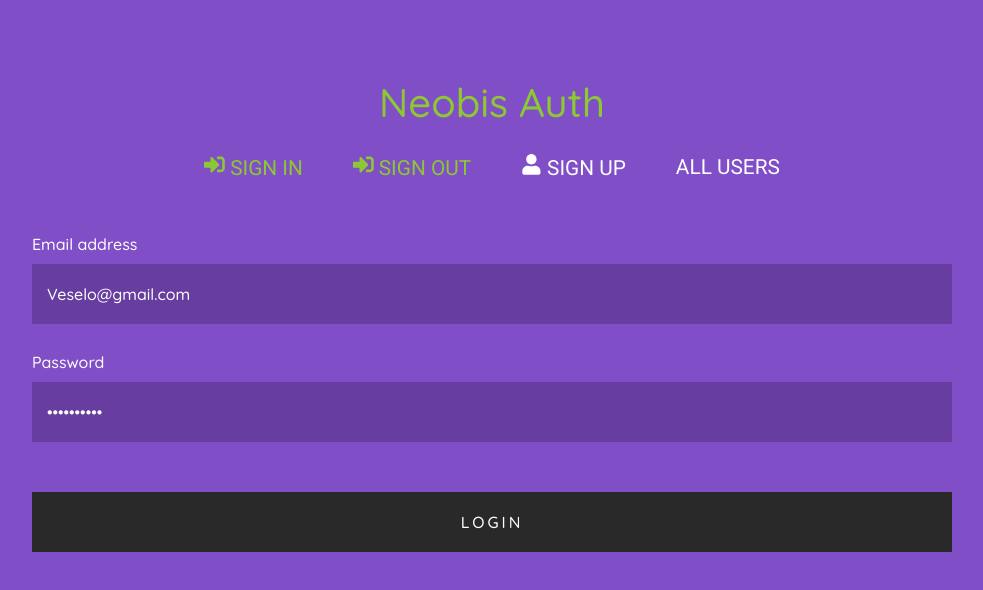
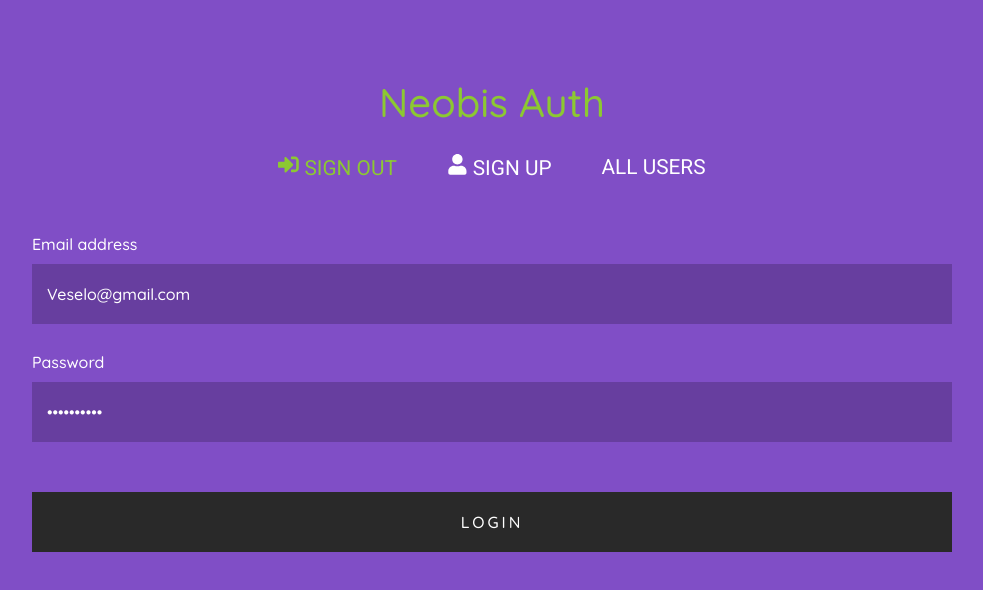
Before and after one commit to LeelaMardana/Neobis-Auth, a React (Create React App) app: page /signin in a window 1280 px wide. Shown: the top 590 px of the page, without its empty margins (148-1131 px from the left). Built offline with nearby package versions, Linux system fonts and the light colour scheme; sample sign-in values are in the browser's storage.

Commit message:
Finish v1

```diff
--- a/src/components/Header.jsx
+++ b/src/components/Header.jsx
@@ -1,6 +1,8 @@
 import { FaSignInAlt, FaUser } from 'react-icons/fa';
 import styled from 'styled-components';
-import { NavLink} from 'react-router-dom';
+import { NavLink } from 'react-router-dom';
+import { useDispatch, useSelector } from 'react-redux';
+import { logOut, selectAuthorization } from '../features/authorize-slice';
 
 const TitleStyled = styled.h1`
   font-size: 2.5rem;
@@ -27,8 +29,9 @@ const ModalStyled = styled.div`
 `;
 
 function Header() {
-
-
+  const token = useSelector(selectAuthorization);
+  const dispatch = useDispatch();
+  // logOut;
   return (
     <>
       <LogoStyled>
@@ -36,19 +39,25 @@ function Header() {
           <TitleStyled>Neobis Auth</TitleStyled>
         </NavLink>
       </LogoStyled>
-
       <ModalStyled>
-        <NavLink to='/signin'>
-          <span>
-            <FaSignInAlt /> Sign in
-          </span>
-        </NavLink>
-
-        <NavLink to='/signin'>
-          <span>
-            <FaSignInAlt /> Sign out
-          </span>
-        </NavLink>
+        {token ? (
+          <NavLink
+            to='/signin'
+            onClick={() => {
+              dispatch(logOut());
+            }}
+          >
+            <span>
+              <FaSignInAlt /> Sign out
+            </span>
+          </NavLink>
+        ) : (
+          <NavLink to='/signin'>
+            <span>
+              <FaSignInAlt /> Sign in
+            </span>
+          </NavLink>
+        )}
 
         <NavLink to='/signup'>
           <span>
--- /dev/null
+++ b/src/features/authorize-slice.js
@@ -0,0 +1,18 @@
+import { createSlice } from '@reduxjs/toolkit';
+
+const authorizedSlice = createSlice({
+  name: '@@authorized',
+  initialState: Boolean(JSON.parse(localStorage.getItem('token'))),
+  reducers: {
+    checkToken: () => {
+      const token = Boolean(JSON.parse(localStorage.getItem('token')));
+      return token;
+    },
+    logOut: () => localStorage.clear(),
+  },
+});
+
+export const authorizeReducer = authorizedSlice.reducer;
+export const { checkToken, logOut } = authorizedSlice.actions;
+
+export const selectAuthorization = state => state.isAuthorized;
--- a/src/pages/Signin.jsx
+++ b/src/pages/Signin.jsx
@@ -8,6 +8,7 @@ import s from './Form.module.scss';
 import * as Yup from 'yup';
 import { signin, reset } from '../features/auth-slice';
 import Spinner from '../components/Spinner';
+import { checkToken } from '../features/authorize-slice';
 
 const MyTextInput = ({ label, ...props }) => {
   const [field, meta] = useField(props);
@@ -40,6 +41,7 @@ export const Signin = () => {
     if (isSuccess) {
       toast.success(message);
       dispatch(reset());
+      dispatch(checkToken());
       navigate(`/users/me`);
     }
   }, [user, isError, isSuccess, message, navigate, dispatch]);
--- a/src/pages/Signup.jsx
+++ b/src/pages/Signup.jsx
@@ -7,7 +7,6 @@ import s from './Form.module.scss';
 import * as Yup from 'yup';
 import { signup, reset } from '../features/auth-slice';
 import Spinner from '../components/Spinner';
-// import Spinner from '../components/Spinner';
 
 const MyTextInput = ({ label, ...props }) => {
   const [field, meta] = useField(props);
--- a/src/store.js
+++ b/src/store.js
@@ -1,10 +1,12 @@
 import { configureStore } from '@reduxjs/toolkit';
 import authReducer from './features/auth-slice';
+import { authorizeReducer } from './features/authorize-slice';
 import { getReducer } from './features/get-slice';
 
 export const store = configureStore({
   reducer: {
     auth: authReducer,
     get: getReducer,
+    isAuthorized: authorizeReducer,
   },
 });
```
